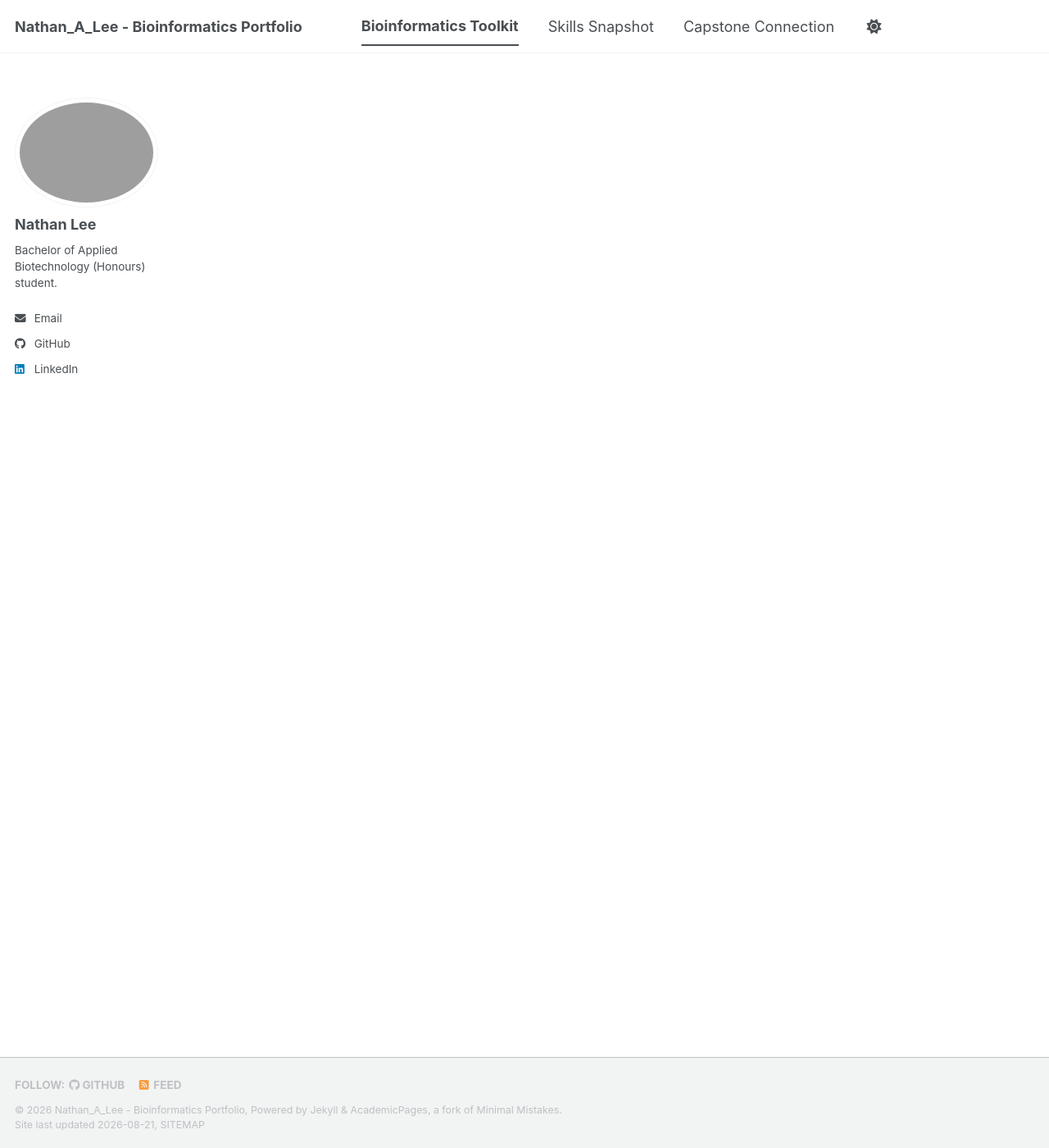
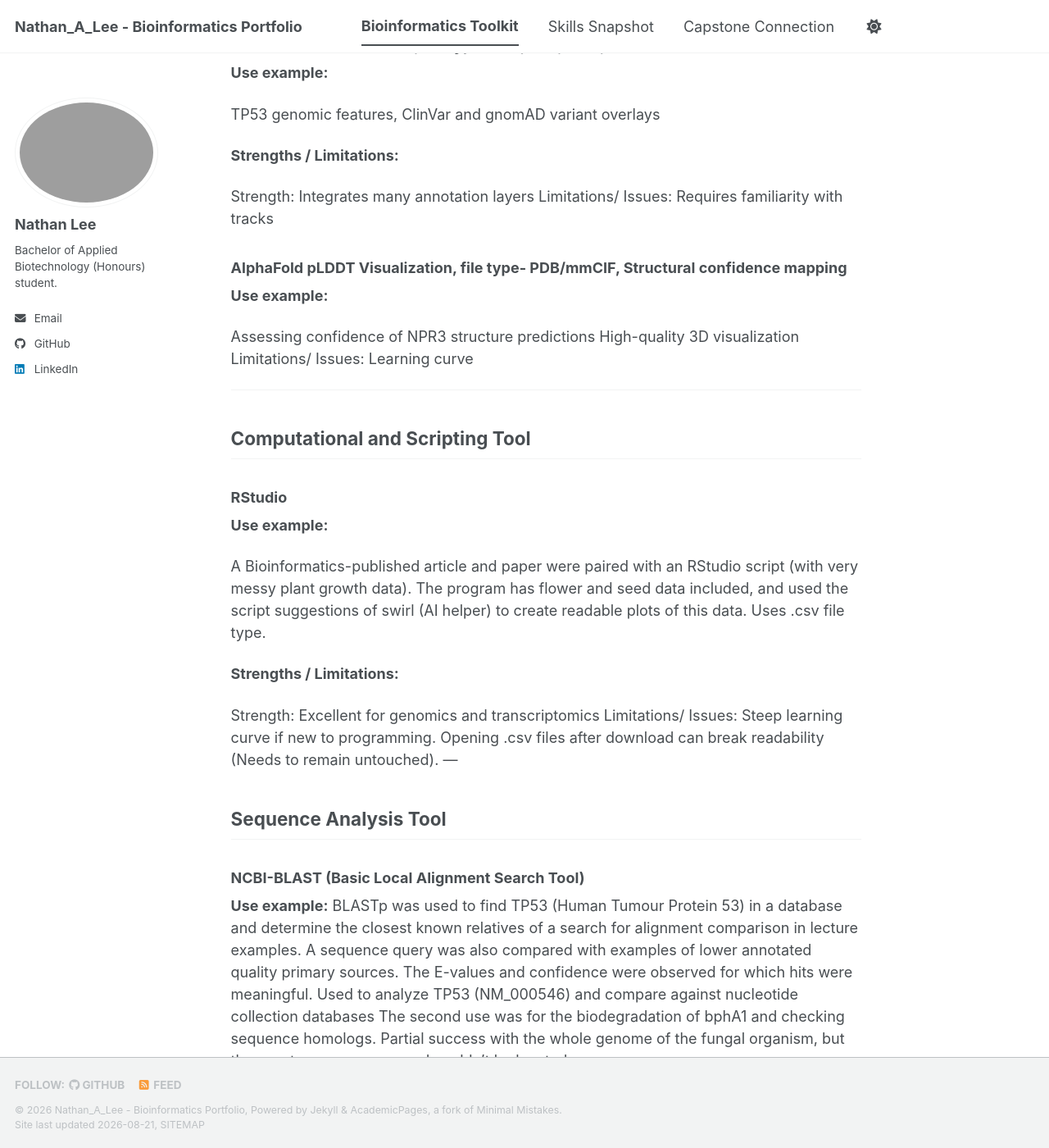
Before and after one commit to Nlee4788/biot74000-portfolio, a Jekyll site: the page built from _pages/toolkit.md, in a window 1280 px wide and 1400 px high, scrolled down 11060 px. Shown: the whole window at 82% size. Built offline with Jekyll 4.4.1, drawn with Linux system fonts in a browser that asks for light colours; a script bundle is joined from its source files by our own code; library files that are not in the unit come from our copies; some of the changed text lies outside the part shown.

Commit message:
Enhance bioinformatics toolkit documentation
Expanded the bioinformatics toolkit with detailed examples, strengths, and limitations for various tools and databases used in sequence analysis, data visualization, and computational scripting.

```diff
--- a/_pages/toolkit.md
+++ b/_pages/toolkit.md
@@ -38,197 +52,316 @@ Similarity does not prove function. Similar sequences are shown, but the top hit
 ### BLASTN, type- .FASTA, Compare nucleotide sequences against nucleotide databases
 **Use example:**
 Used to analyze TP53 (NM_000546) and compare against nucleotide collection databases; can also be applied to bphA1 for identifying homologs involving biodegradation
+
 **Strengths / Limitations:**
+
 Strength:
 Fast identification of homologous genes, species, and conserved regions
 Limitations/ Issues:
 Similarity does not prove function
 ### BLASTP, type .FASTA, Protein sequence similarity search
+
 **Use example:**
+
 Useful for comparing AcrB efflux pump proteins associated with antimicrobial resistance
+
 **Strengths / Limitations:**
+
 Strength:
 Functional predictions based on protein homology
 Limitations/ Issues:
 Cannot definitively determine protein function
 ### BLASTX, type- . FASTA, Translates nucleotide sequence and searches protein databases
+
 **Use example:**
+
 Can identify translated products of environmental biodegradation genes, such as bphA1
+
 **Strengths / Limitations:**
+
 Strength:
 Identifies proteins encoded by unknown DNA sequences
 Limitations/ Issues:
 Computationally intensive
 ### Clustal Omega, file- FASTA, Multiple sequence alignment (MSA)
+
 **Use example:**
+
 Alignment of TP53 orthologs to identify conserved functional residues
+
 **Strengths / Limitations:**
+
 Strength:
 Easy web interface, widely used, shows sequence conservation
 Limitations/ Issues:
 Less accurate for highly divergent datasets
 ### (Future Practice) MUSCLE, file type-FASTA, MSA tool
+
 **Use example:** (Future Practice)
+
 Comparative analysis of resistant and susceptible acrB alleles
+
 **Strengths / Limitations:**
+
 Strength:
 Often higher accuracy for divergent sequences
 Limitations/ Issues:
 Slower than Clustal for large datasets
+
 ---
+
 ## Data Visualization (Want to try heatmaps and volcano plots for seed data, then capstone information if possible)
+
 ### Excel
+
 **Use example:**
+
 Bioinformatics, plant growth had messy flower and seed data. uses .csv file type.
+
 **Strengths / Limitations:**
+
 Strength:
 Nearly all computer users know how to manage general cell operations and data organization due to the availability and ease of use of adaptable resources.
 Limitations/ Issues:
 Opening the file after download, or at any time, may break RStudio's readability or interpretability for the machine software at random. Needs to remain untouched.
+
 ### UCSC Track Visualization, file type- BED, VCF, BAM, Genomic context visualization
+
 **Use example:**
+
 TP53 genomic features, ClinVar and gnomAD variant overlays
+
 **Strengths / Limitations:**
+
 Strength:
 Integrates many annotation layers
 Limitations/ Issues:
 Requires familiarity with tracks
+
 ### AlphaFold pLDDT Visualization, file type- PDB/mmCIF, Structural confidence mapping
+
 **Use example:**
+
 Assessing confidence of NPR3 structure predictions
+
 **Strengths / Limitations:**
+
 Strength:
 Quickly identifies reliable regions
 Limitations/ Issues:
 Confidence does not mean correct, just similar
+
 ---
+
 ## Databases & Data Retrieval
+
 ### UniProt and Blast
+
 **Use example:**
+
 Protein function of query. Searched the acrB protein sequence for an in-class activity (Bacteria antimicrobial resistance). Annotation quality assessment and example of antimicrobial resistance and multidrug efflux pumps. The first assignment tried bphA1 using (Burkholderia xenovorans- bioremediation with environmental biotech) but failed to find the protein. The Escherichia coli acrB protein/gene, associated with antimicrobial resistance and microbial genomics, was sought instead. This was easier to find due to the widespread study of E. coli. UniProtKB/Swiss-Prot, file type- FASTA, TSV, XML.
+
 **Strengths / Limitations:**
+
 Strength:
 High-quality reviewed annotations of the secondary database.
 Limitations/ Issues:
 Not all proteins were reviewed, and some notes recorded on paper for the pipeline have been misplaced.
+
 ### GenBank RefSeq
+
 **Use example:**
+
 Used to obtain the TP53 NM_000546 reference sequence during an in-class activity for the human tumour gene. File type- FASTA, Curated reference sequences.
+
 **Strengths / Limitations:**
+
 Strength:
 High-quality reference data. Non-redundant and easy to check relevance to search or related hits.
 Limitations/ Issues:
 Some entries are temporary, provisional, and prone to changes in version. The website changed its name, and the new version was called something else. Needs to stay current with workflow history records, alongside keeping duplicates of older versions if necessary.
+
 ### NCBI GenBank, file type- FASTA, GenBank, Primary archive of nucleotide sequences
+
 **Use example:**
+
 Retrieval of gene sequences such as TP53 and bphA1
+
 **Strengths / Limitations:**
+
 Strength:
 Massive sequence repository
 Limitations/ Issues:
 Annotation quality varies
+
 ### UniProtKB/Swiss-Prot, file type- FASTA, TSV, XML, Curated protein resource
+
 **Use example:**
+
 Retrieval of protein records and annotation quality assessment in class activity/exercise
+
 **Strengths / Limitations:**
+
 Strength:
 High-quality reviewed annotations
 Limitations/ Issues:
 Not all proteins reviewed
+
 ### Ensembl, file type- GFF, BED, FASTA, Curated genome annotation database
+
 **Use example:**
+
 Examined TP53 and genomic annotations on GRCh38
+
 **Strengths / Limitations:**
+
 Strength:
 Rich genomic annotations and BioMart export
 Limitations/ Issues:
 Interface changes across versions
+
 ---
+
 ## Genome and Transcriptome Analysis
+
 ### UCSC Genome Browser, file type- BED, BAM, VCF, Visual exploration of genomic features
+
 **Use example:**
+
 Navigation of TP53 on hg38/GRCh38
+
 **Strengths / Limitations:**
+
 Strength:
 Extensive track visualization
 Limitations/ Issues:
 Can be complex for beginners
+
 ### Ensembl Genome Browser, file type- GFF, FASTA, VCF, Genome and variant exploration
+
 **Use example:**
+
 Examined transcript structures and variants for human tumour/ suppression genes
+
 **Strengths / Limitations:**
+
 Strength:
 Detailed annotations and export tools
 Limitations/ Issues:
 Less track customization than UCSC
+
 ###  ClinVar, file type- VCF, XML, Clinical variant interpretation
+
 **Use example:**
+
 Analysis of disease-associated TP53 and BRCA1 variants
+
 **Strengths / Limitations:**
+
 Strength:
 Clinical significance classifications
 Limitations/ Issues:
 Interpretations may conflict
+
 ### (need more practice) dbSNP, file type- VCF, Variant position repository
+
 **Use example:**
+
 Used to identify variant locations of seed expression in tomatoes
+
 **Strengths / Limitations:**
+
 Strength:
 Comprehensive SNP collection
 Limitations/ Issues:
 No clinical interpretation
+
 ### DESeq2, file type- Count Matrix (TSV/CSV), Differential expression analysis
+
 **Use example:**
+
 Identification of differentially expressed genes from RNA-seq data
+
 **Strengths / Limitations:**
+
 Strength:
 Primary/ Gold standard RNA-seq statistical framework
 Limitations/ Issues:
 Requires replicate samples and proper design
+
 ---
+
 ## Protein Structure and Function
+
 ### AlphaFold, file type- PDB, mmCIF, AI-based protein structure prediction
+
 **Use example:**
+
 Structural prediction of NPR3
+
 **Strengths / Limitations:**
+
 Strength:
 Structures available for most proteins
 Limitations/ Issues:
 Predictions require confidence assessment (pLDDT)
+
 ### RCSB Protein Data Bank (PDB), file type- PDB, mmCIF, Experimental protein structures
+
 **Use example:**
+
 Comparison with experimentally solved NPR1 structure
+
 **Strengths / Limitations:**
+
 Strength:
 Experimentally validated structures
 Limitations/ Issues:
 Not all proteins have structures
+
 ### (need future practice) InterPro, file type- multi/ Multiple formats, Domain and functional annotation
+
 **Use example:**
+
 Identification of NPR3 functional domains
+
 **Strengths / Limitations:**
+
 Strength:
 Integrates many databases
 Limitations/ Issues:
 Domain predictions are not always a functional proof
+
 ### (Want future practice) PyMOL, file type- PDB, mmCIF, Molecular visualization
+
 **Use example:**
+
 Visualization of residue-level effects, such as NPR3 Arg428
+
 **Strengths / Limitations:**
+
 Strength:
 High-quality 3D visualization
 Limitations/ Issues:
 Learning curve
+
 ---
+
 ## Computational and Scripting Tool
+
 ### RStudio
+
 **Use example:**
+
 A Bioinformatics-published article and paper were paired with an RStudio script (with very messy plant growth data). The program has flower and seed data included, and used the script suggestions of swirl (AI helper) to create readable plots of this data. Uses .csv file type.
+
 **Strengths / Limitations:**
+
 Strength:
 Excellent for genomics and transcriptomics
 Limitations/ Issues:
 Steep learning curve if new to programming. Opening .csv files after download can break readability (Needs to remain untouched).
+
 ---
 
 
@@ -303,3 +436,75 @@ Limitations/ Issues: Opening the file after download or at any time may break re
 
 
 title: "Bioinformatics Toolkit"
+
+
+title: "Bioinformatics Toolkit"
+
+Strength:
+Nearly all computer users know how to manage general cell operations and data organization due to the availability and ease of use of adaptable resources.
+Limitations/ Issues:
+Opening the file after download, or at any time, may break RStudio's readability or interpretability for the machine software at random. Needs to remain untouched.
+
+### UCSC Track Visualization, file type- BED, VCF, BAM, Genomic context visualization
+
+**Use example:**
+
+TP53 genomic features, ClinVar and gnomAD variant overlays
+
+**Strengths / Limitations:**
+
+Strength:
+Integrates many annotation layers
+Limitations/ Issues:
+Requires familiarity with tracks
+
+### AlphaFold pLDDT Visualization, file type- PDB/mmCIF, Structural confidence mapping
+
+**Use example:**
+
+Assessing confidence of NPR3 structure predictions
+High-quality 3D visualization
+Limitations/ Issues:
+Learning curve
+
+---
+
+## Computational and Scripting Tool
+
+### RStudio
+
+**Use example:**
+
+A Bioinformatics-published article and paper were paired with an RStudio script (with very messy plant growth data). The program has flower and seed data included, and used the script suggestions of swirl (AI helper) to create readable plots of this data. Uses .csv file type.
+
+**Strengths / Limitations:**
+
+Strength:
+Excellent for genomics and transcriptomics
+Limitations/ Issues:
+Steep learning curve if new to programming. Opening .csv files after download can break readability (Needs to remain untouched).
+---
+
+
+
+
+## Sequence Analysis Tool
+
+### NCBI-BLAST (Basic Local Alignment Search Tool)
+
+**Use example:** BLASTp was used to find TP53 (Human Tumour Protein 53) in a database and determine the closest known relatives of a search for alignment comparison in lecture examples. A sequence query was also compared with examples of lower annotated quality primary sources. The E-values and confidence were observed for which hits were meaningful.
+Used to analyze TP53 (NM_000546) and compare against nucleotide collection databases
+The second use was for the biodegradation of bphA1 and checking sequence homologs. Partial success with the whole genome of the fungal organism, but the exact gene was new and couldn't be located.
+
+**Strengths / limitations:**
+Strengths: Simple and fast locating/ identification of homologous genes, species, and conserved regions
+Limitations/ Issues: Similarity does not prove function. Similar sequences are shown, but the top hit by relevance score is not certain. Care is needed to avoid mix-ups
+
+
+---
+
+## Databases & Data Retrieval
+
+### UniProt and Blast
+
+**Use example:** Protein function of query. Searched the acrB protein sequence for an in-class activity (Bacteria antimicrobial resistance). Annotation quality assessment and example of antimicrobial resistance and multidrug efflux pumps. The first assignment tried bphA1 using (Burkholderia xenovorans- bioremediation with environmental biotech) but failed to find the protein. The Escherichia coli acrB protein/gene, associated with antimicrobial resistance and microbial genomics, was sought instead. This was easier to find due to the widespread study of E. coli. UniProtKB/Swiss-Prot, file type- FASTA, TSV, XML.
```
Also changed, not shown: other parts of _pages/toolkit.md (+15 -1 lines).
